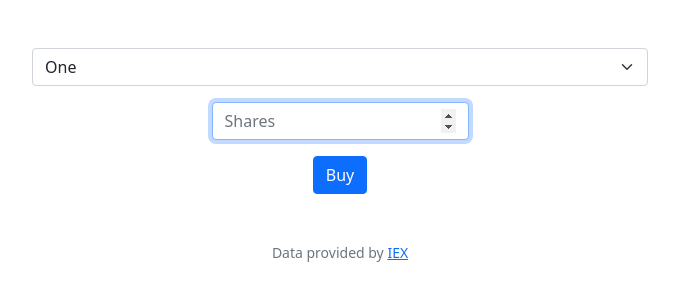
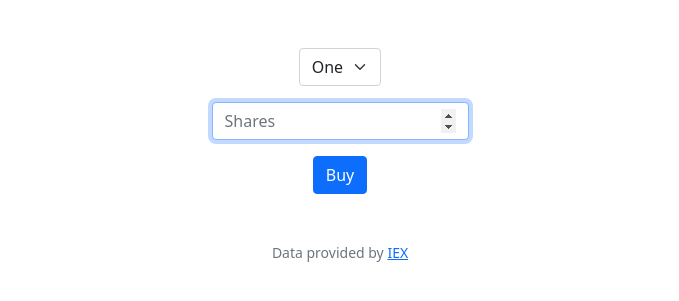
Before and after one commit to rohityellapu/CS50x, a Flask app: page /sell in a window 1280 px wide. Shown: the part 76-377 px from the top of the page, without its empty margins (300-979 px from the left). Run offline with Flask 2, Linux system fonts and the light colour scheme; a user stored in the database is signed in; some libraries are stand-ins or nearby versions.

Commit message:
Sat, Dec 17, 2022, 4:41 AM +00:00

```diff
--- a/9.Flask/PSET/finance/templates/sell.html
+++ b/9.Flask/PSET/finance/templates/sell.html
@@ -7,9 +7,9 @@ Buy
 {% block main %}
 <form action="/buy" method="post">
     <div class="row justify-content-center">
-        <div class="col-6">
+        <div class="col-1">
             <select class="form-select mb-3" aria-label="example">
-                <option disabled>Open this select menu</option>
+                <option disabled>Symbol</option>
                 <option selected value="1">One</option>
                 <option value="2">Two</option>
                 <option value="3">Three</option>
```
